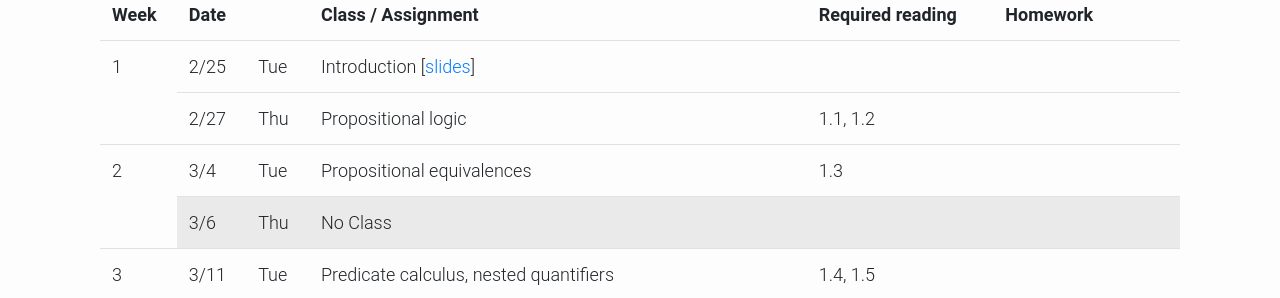
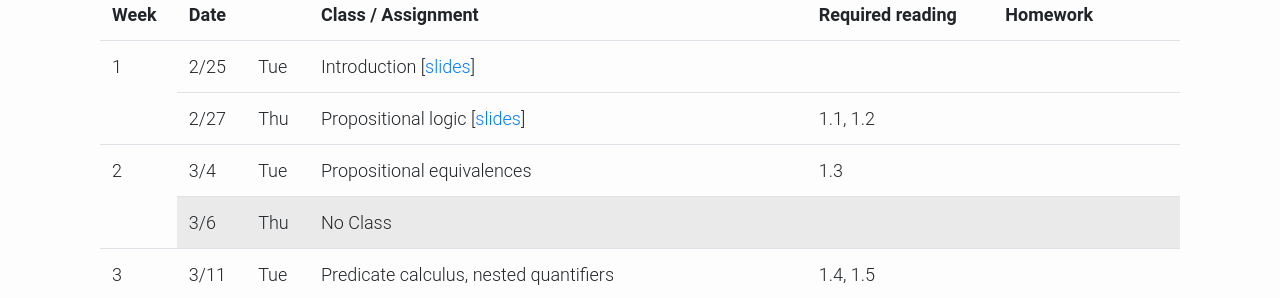
Before and after one commit to kaist-ee213/kaist-ee213.github.io, a Jekyll site: the page built from index.html, in a window 1280 px wide and 900 px high, scrolled down 989 px. Shown: the part 152-450 px from the top of the window. Built offline with Jekyll 4.4.1, drawn with Linux system fonts in a browser that asks for light colours; the list of posts is cut into pages by our own code.

Commit message:
update slide 1

```diff
--- a/index.html
+++ b/index.html
@@ -141,7 +141,7 @@
         <tr>
             <td>2/27</td>
             <td>Thu</td>
-            <td>Propositional logic</td>
+            <td>Propositional logic [<a href="https://drive.google.com/file/d/1WJfjTwoM3kGoFIidhcB52qoYOmOOWhBn/view?usp=sharing", target="_blank">slides</a>]</td>
             <td>1.1, 1.2</td>
             <td></td>
         </tr>
```
